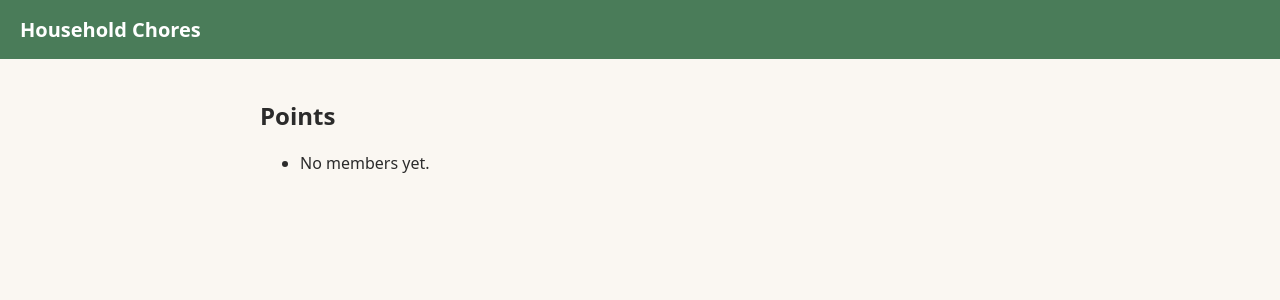
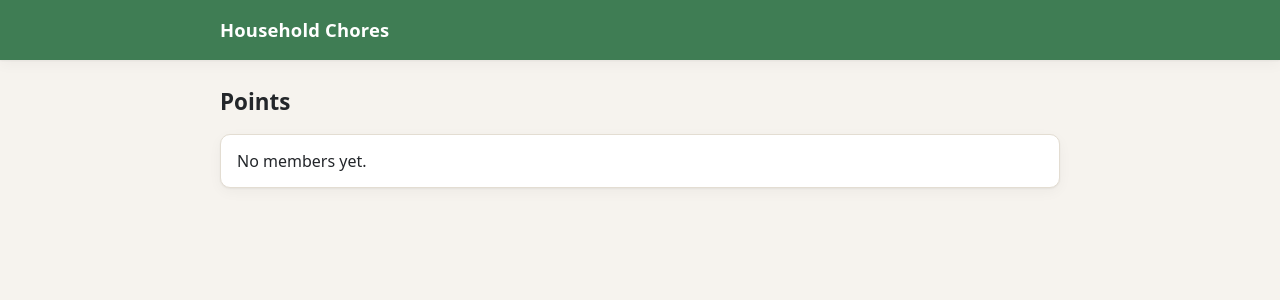
Before and after one commit to aishat-liasu/household-chores, a Django app: page /tally/ in a window 1280 px wide. Shown: the top 300 px of the page. Run offline with Django 5.2, Linux system fonts and the light colour scheme; the visitor is signed in with stand-in values (Sample User, id 1).

Commit message:
feat: style the app with a lightweight hand-written CSS system

```diff
--- a/static/css/app.css
+++ b/static/css/app.css
@@ -1,10 +1,153 @@
-:root { --bg:#faf7f2; --ink:#2b2b2b; --accent:#4a7c59; }
+/*
+ * Styling approach: a single hand-written CSS file (no framework, no build step).
+ * Rationale: v1 is small and server-rendered with HTMX, so plain CSS keeps it
+ * lightweight, dependency-free, and easy to maintain. Full theming/design system
+ * is out of scope (Phase 2).
+ */
+
+:root {
+  --bg: #f6f3ee;
+  --surface: #ffffff;
+  --ink: #23262a;
+  --muted: #5d6570;
+  --accent: #3f7d54;
+  --accent-dark: #2f5f40;
+  --border: #e3ddd2;
+  --danger: #b3261e;
+  --focus: #1d6fe0;
+  --radius: 10px;
+  --shadow: 0 1px 2px rgba(0,0,0,.05), 0 4px 14px rgba(0,0,0,.04);
+}
+
 * { box-sizing: border-box; }
-body { margin:0; font-family: system-ui, -apple-system, "Segoe UI", Roboto, sans-serif;
-       background:var(--bg); color:var(--ink); }
-.site-header { background:var(--accent); color:#fff; padding:1rem 1.25rem; }
-.site-title { margin:0; font-size:1.25rem; }
-.content { padding:1.25rem; max-width:800px; margin:0 auto; }
-button { background:var(--accent); color:#fff; border:0; padding:.5rem .9rem;
-         border-radius:6px; cursor:pointer; font-size:1rem; }
-#ping-result { margin-left:.5rem; font-weight:600; color:var(--accent); }
+
+html { -webkit-text-size-adjust: 100%; }
+
+body {
+  margin: 0;
+  font-family: system-ui, -apple-system, "Segoe UI", Roboto, Helvetica, Arial, sans-serif;
+  font-size: 16px;
+  line-height: 1.5;
+  color: var(--ink);
+  background: var(--bg);
+}
+
+.wrap { width: 100%; max-width: 880px; margin: 0 auto; padding: 0 20px; }
+
+/* Skip link (a11y) */
+.skip-link {
+  position: absolute;
+  left: -9999px;
+  top: 0;
+  background: var(--accent-dark);
+  color: #fff;
+  padding: 10px 16px;
+  border-radius: 0 0 var(--radius) 0;
+  z-index: 100;
+}
+.skip-link:focus { left: 0; }
+
+/* Header */
+.site-header {
+  background: var(--accent);
+  color: #fff;
+  box-shadow: var(--shadow);
+}
+.header-inner {
+  display: flex;
+  align-items: center;
+  justify-content: space-between;
+  gap: 16px;
+  min-height: 60px;
+  flex-wrap: wrap;
+}
+.brand {
+  color: #fff;
+  text-decoration: none;
+  font-weight: 700;
+  font-size: 1.15rem;
+  letter-spacing: .2px;
+}
+.brand:hover { text-decoration: none; opacity: .95; }
+
+/* Main content */
+main.content { padding: 28px 20px 56px; }
+
+h1, h2, h3 { line-height: 1.25; color: var(--ink); }
+h2 { font-size: 1.4rem; margin: 0 0 18px; }
+
+p { margin: 0 0 14px; }
+a { color: var(--accent-dark); }
+
+/* Lists rendered as cards */
+main.content ul {
+  list-style: none;
+  margin: 0;
+  padding: 0;
+  display: grid;
+  gap: 10px;
+}
+main.content ul li {
+  background: var(--surface);
+  border: 1px solid var(--border);
+  border-radius: var(--radius);
+  box-shadow: var(--shadow);
+  padding: 14px 16px;
+  display: flex;
+  align-items: center;
+  justify-content: space-between;
+  gap: 12px;
+  flex-wrap: wrap;
+}
+
+/* Forms */
+form { max-width: 460px; }
+form p { margin: 0 0 14px; }
+label { display: block; font-weight: 600; margin-bottom: 4px; color: var(--muted); }
+input, select, textarea {
+  width: 100%;
+  max-width: 100%;
+  padding: 10px 12px;
+  font: inherit;
+  color: var(--ink);
+  background: var(--surface);
+  border: 1px solid var(--border);
+  border-radius: var(--radius);
+}
+textarea { min-height: 90px; }
+.helptext, .helptext li { color: var(--muted); font-size: .85rem; }
+ul.errorlist { color: var(--danger); padding-left: 0; margin: 4px 0; }
+ul.errorlist li { all: unset; display: block; color: var(--danger); font-size: .88rem; }
+.error { color: var(--danger); font-weight: 600; }
+
+/* Buttons */
+button, .btn {
+  display: inline-block;
+  background: var(--accent);
+  color: #fff;
+  border: 0;
+  padding: 10px 18px;
+  border-radius: var(--radius);
+  font: inherit;
+  font-weight: 600;
+  cursor: pointer;
+}
+button:hover, .btn:hover { background: var(--accent-dark); }
+main.content ul li button { padding: 7px 14px; }
+
+/* Focus states (a11y) */
+a:focus-visible,
+button:focus-visible,
+input:focus-visible,
+select:focus-visible,
+textarea:focus-visible {
+  outline: 3px solid var(--focus);
+  outline-offset: 2px;
+}
+
+#ping-result { font-weight: 700; color: var(--accent-dark); }
+
+@media (max-width: 560px) {
+  main.content ul li { flex-direction: column; align-items: flex-start; }
+  .header-inner { min-height: 52px; }
+}
--- a/templates/base.html
+++ b/templates/base.html
@@ -9,10 +9,13 @@
   <script src="{% static 'vendor/htmx.min.js' %}" defer></script>
 </head>
 <body>
+  <a class="skip-link" href="#main">Skip to content</a>
   <header class="site-header">
-    <h1 class="site-title">Household Chores</h1>
+    <div class="wrap header-inner">
+      <a class="brand" href="/">Household Chores</a>
+    </div>
   </header>
-  <main class="content">
+  <main id="main" class="wrap content">
     {% block content %}{% endblock %}
   </main>
 </body>
```
Also changed, not shown: core/tests.py (+10 -0 lines), README.md, 1 other file.
